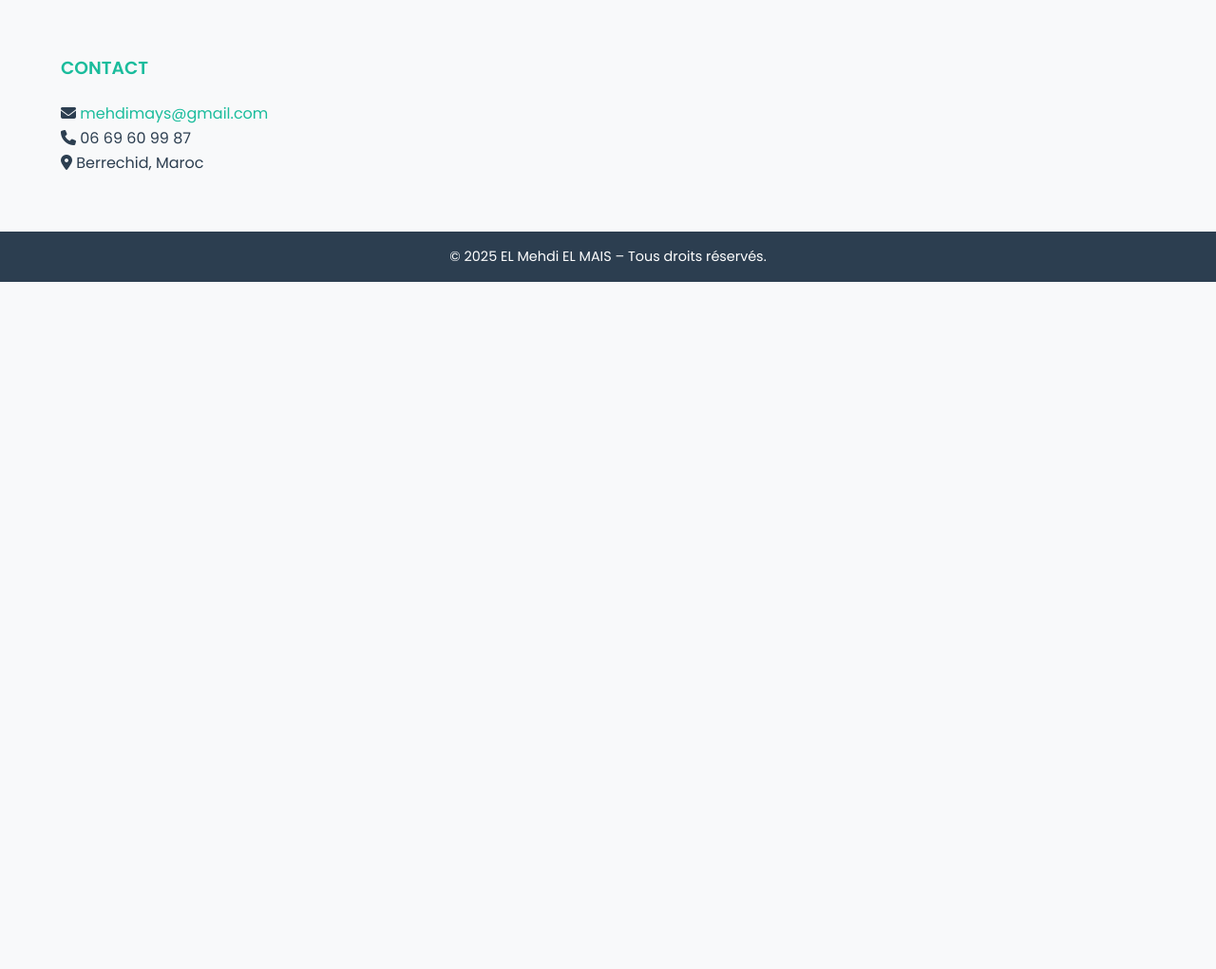
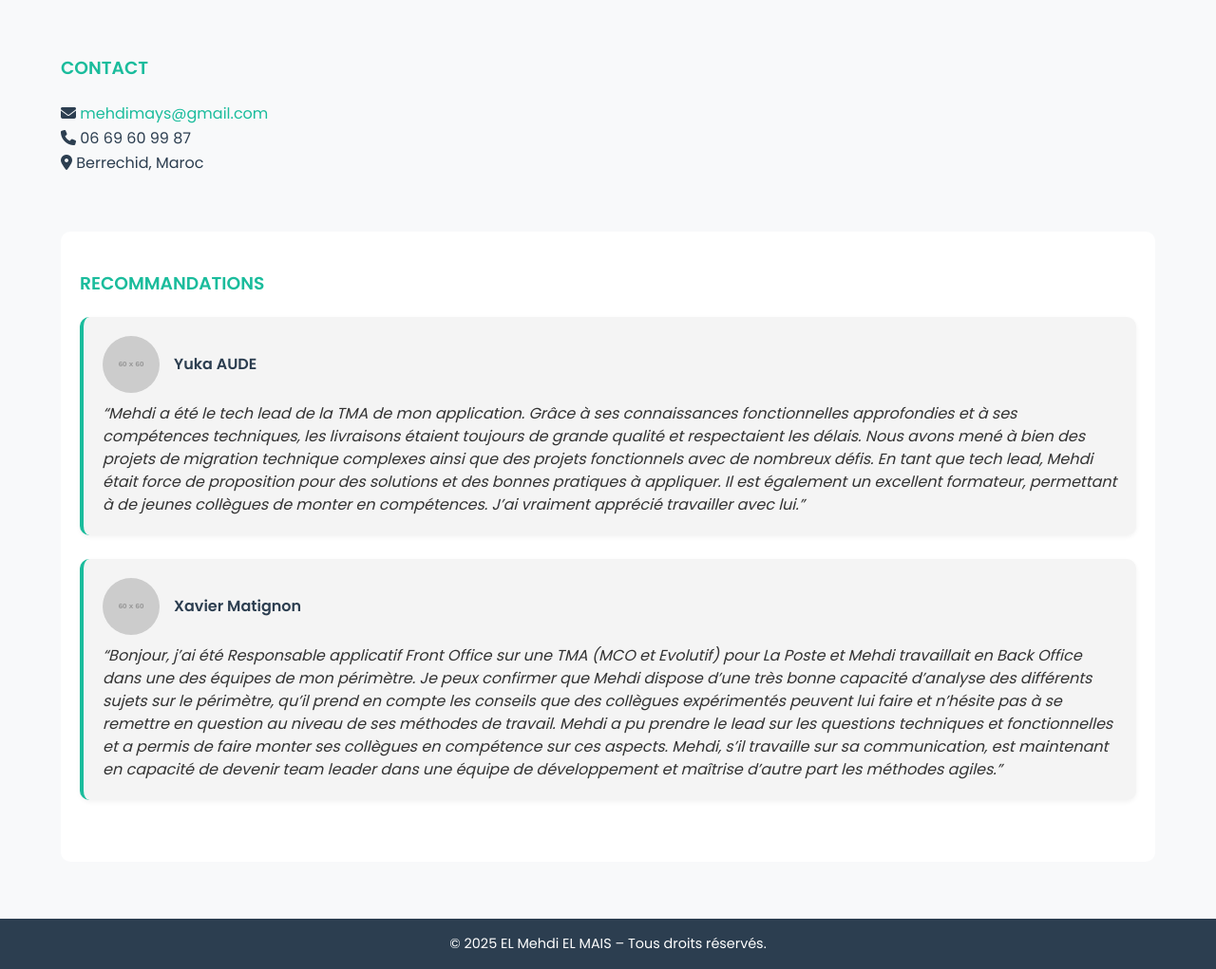
Before and after one commit to el-mais17/el-mais17.github.io, a plain HTML site: page index.html in a window 1280 px wide. Shown: the part 1804-2825 px from the top of the page at 95% size. Before the commit the page ends 2101 px from the top, so only its background shows below. Drawn offline with Linux system fonts and the light colour scheme; placeholder pictures from the web are drawn by us.

Commit message:
index.html + style.css

```diff
--- a/index.html
+++ b/index.html
@@ -109,6 +109,41 @@
     <p><i class="fa-solid fa-location-dot"></i> Berrechid, Maroc</p>
   </section>
 
+  <section id="recommendations" class="container">
+    <h3>Recommandations</h3>
+
+    <div class="recommendation">
+      <div class="author">
+        <img src="https://via.placeholder.com/60" alt="Photo de Yuka Aude">
+        <div>
+          <h4>Yuka AUDE</h4>
+        </div>
+      </div>
+      <p class="text">
+        “Mehdi a été le tech lead de la TMA de mon application. Grâce à ses connaissances fonctionnelles approfondies et à ses compétences techniques, les livraisons étaient toujours de grande qualité et respectaient les délais.
+        Nous avons mené à bien des projets de migration technique complexes ainsi que des projets fonctionnels avec de nombreux défis.
+        En tant que tech lead, Mehdi était force de proposition pour des solutions et des bonnes pratiques à appliquer. Il est également un excellent formateur, permettant à de jeunes collègues de monter en compétences.
+        J’ai vraiment apprécié travailler avec lui.”
+      </p>
+    </div>
+
+    <div class="recommendation">
+      <div class="author">
+        <img src="https://via.placeholder.com/60" alt="Photo de Xavier Matignon">
+        <div>
+          <h4>Xavier Matignon</h4>
+        </div>
+      </div>
+      <p class="text">
+        “Bonjour, j’ai été Responsable applicatif Front Office sur une TMA (MCO et Evolutif) pour La Poste et Mehdi travaillait en Back Office dans une des équipes de mon périmètre.
+        Je peux confirmer que Mehdi dispose d’une très bonne capacité d’analyse des différents sujets sur le périmètre, qu’il prend en compte les conseils que des collègues expérimentés peuvent lui faire et n’hésite pas à se remettre en question au niveau de ses méthodes de travail.
+        Mehdi a pu prendre le lead sur les questions techniques et fonctionnelles et a permis de faire monter ses collègues en compétence sur ces aspects.
+        Mehdi, s’il travaille sur sa communication, est maintenant en capacité de devenir team leader dans une équipe de développement et maîtrise d’autre part les méthodes agiles.”
+      </p>
+    </div>
+  </section>
+
+
   <footer>
     <p>© 2025 EL Mehdi EL MAIS – Tous droits réservés.</p>
   </footer>
--- a/style.css
+++ b/style.css
@@ -183,3 +183,42 @@
       text-align: center;
     }
   }
+/* ====== Recommandations ====== */
+#recommendations {
+    background: white;
+    padding: 40px 20px;
+    border-radius: 10px;
+  }
+
+  .recommendation {
+    background: #f4f4f4;
+    border-left: 4px solid var(--green);
+    padding: 20px;
+    border-radius: 10px;
+    margin-bottom: 25px;
+    box-shadow: 0 2px 5px rgba(0,0,0,0.05);
+  }
+
+  .author {
+    display: flex;
+    align-items: center;
+    margin-bottom: 10px;
+  }
+
+  .author img {
+    border-radius: 50%;
+    width: 60px;
+    height: 60px;
+    margin-right: 15px;
+  }
+
+  .author h4 {
+    margin: 0;
+    color: var(--dark);
+  }
+
+  .text {
+    font-style: italic;
+    color: #333;
+    line-height: 1.5;
+  }
```
